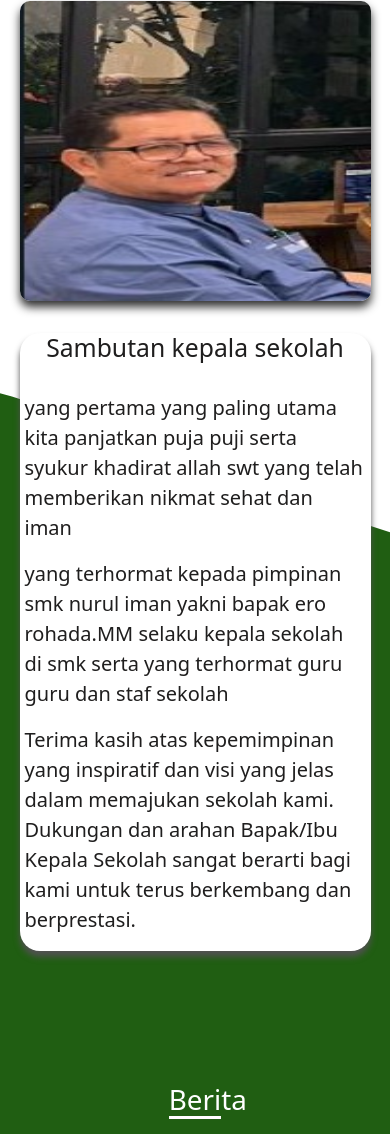
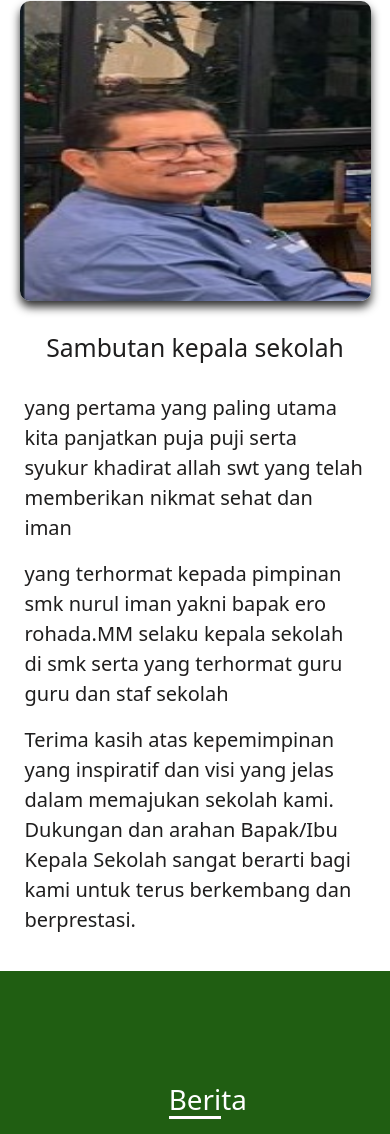
Before and after one commit to dejez30jr/webkola, a plain HTML site: page index.html in a window 390 px wide. Shown: the part 863-1997 px from the top of the page. Drawn offline with nearby package versions, Linux system fonts and the light colour scheme.

Commit message:
Update style.css

```diff
--- a/style.css
+++ b/style.css
@@ -955,6 +955,7 @@ footer{
        display: flex;
        overflow: hidden;
         padding-bottom: 20px;
+        background-image: none;
     }
     .profil-sekolah{
         width: 100%;
@@ -969,7 +970,6 @@ footer{
     .isi-sambutan2{
         width: 90%;
         background-color: rgb(255, 255, 255);
-        box-shadow: 0 6px 6px rgb(81, 81, 81);
     }
     #h2-sambutan{
       text-align: center;
```
